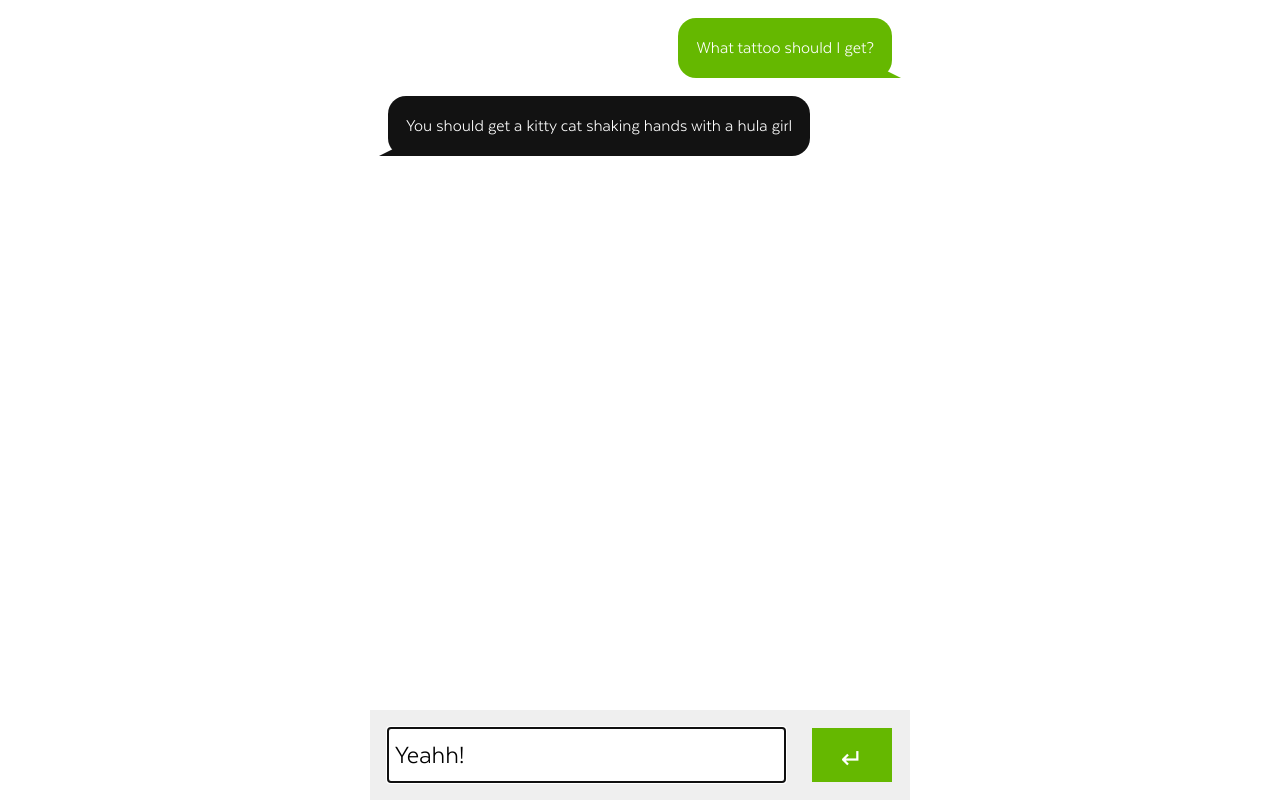
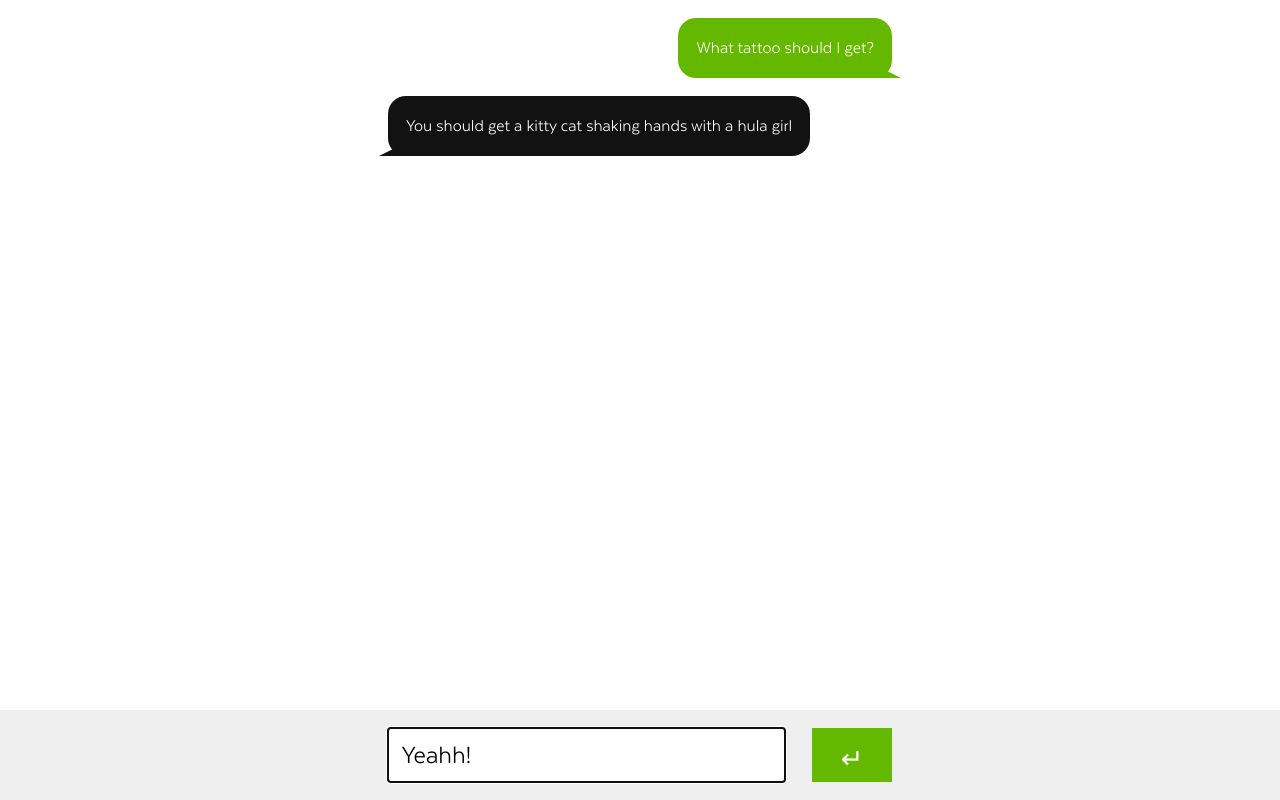
Before and after one commit to emersonthis/randomtattoo, a website: page public/index.html in a window 1280 px wide. Drawn offline with Linux system fonts and the light colour scheme.

Commit message:
footer bar

```diff
--- a/scss/style.scss
+++ b/scss/style.scss
@@ -13,6 +13,7 @@ $dark : #121212;
 $white : #FFF;
 $green : #65B800;
 $blue : #65B8F2;
+$light-gray : #efefef;
 
 //sizes
 $v-unit : 24px;
@@ -143,7 +144,7 @@ html,body {
 }
 
 .keyboard {
-    background: #efefef;
+    background-color: $light-gray;
     padding: 2rem;
     box-sizing: border-box;
     padding: 1em;
@@ -156,7 +157,7 @@ html,body {
     .inputField {
         display: block;
         width: 100%;
-        padding: .25em;
+        padding: .25em .5em;
         flex-basis: 80%;
         margin-right: 1em;
     }
@@ -182,4 +183,20 @@ html,body {
         line-height: 1.5;
         border:none;
     }
+
+    position: relative;
+    &:before {
+        content: '';
+        background-color: $light-gray;
+        width: 100vw;
+        position: relative;
+        left: 50%;
+        right: 50%;
+        margin-left: -50vw;
+        margin-right: -50vw;
+        position: absolute;
+        z-index: -1;
+        height: 100%;
+        top: 0;
+    }
 }
```
Also changed, not shown: public/style.css.
